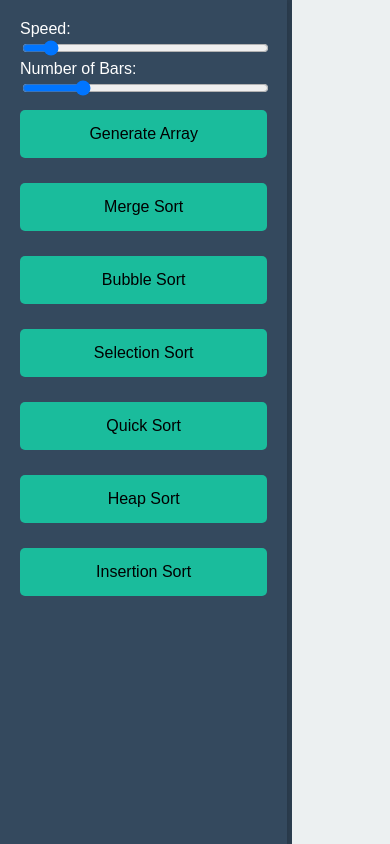
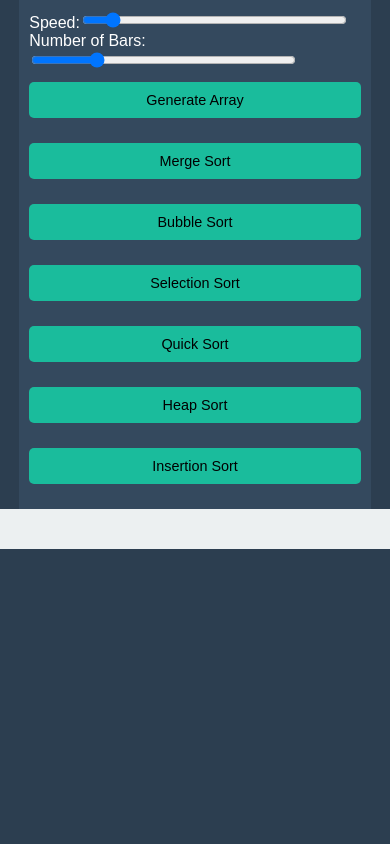
Before and after one commit to Daksh584/Sorting-Visualizer, a React (Vite) app: page / in a window 390 px wide. Built offline with nearby package versions, Linux system fonts and the light colour scheme.

Commit message:
Added Responsiveness

```diff
--- a/src/SortingVisualizer/SortingVisualizer.css
+++ b/src/SortingVisualizer/SortingVisualizer.css
@@ -42,6 +42,7 @@ body {
 
 .button {
   background-color: #1abc9c;
+
   padding: 15px;
   margin: 10px 0;
   width: 100%;
@@ -101,3 +102,42 @@ body {
   font-size: 0.8em;
   box-shadow: 0 -2px 5px rgba(0,0,0,0.1);
 }
+
+/* Responsive styles */
+@media (max-width: 768px) {
+  .app-header {
+    flex-direction: column;
+    align-items: center;
+  }
+
+  .sidebar {
+    width: 85%;
+    padding: 10px;
+    box-shadow: none;
+  }
+
+  .description {
+    width: 90%;
+    margin: 10px 0;
+  }
+
+  .array-container {
+    width: 100%;
+    margin-left: 0;
+  }
+}
+
+@media (max-width: 480px) {
+  .header-title {
+    font-size: 1.2em;
+  }
+
+  .button {
+    padding: 10px;
+    font-size: 0.9em;
+  }
+
+  .slider {
+    width: 80%;
+  }
+}
```
